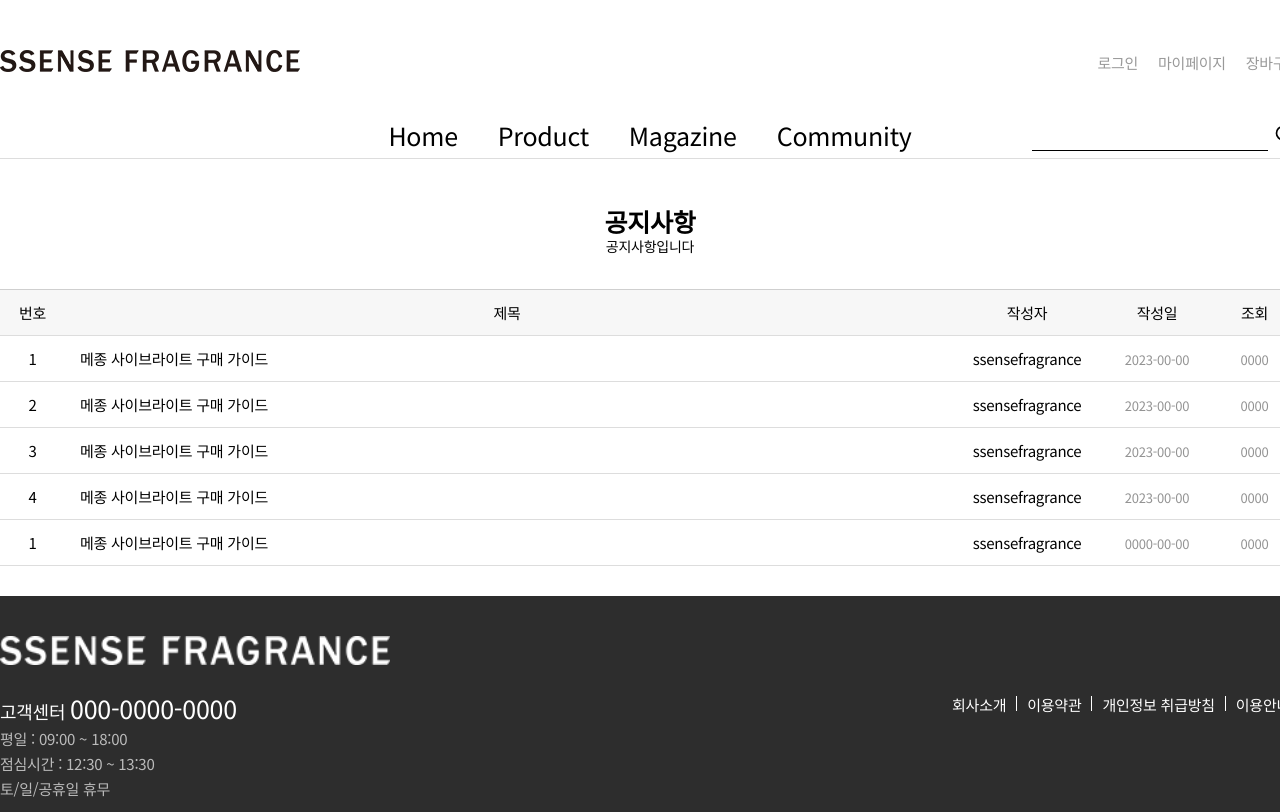
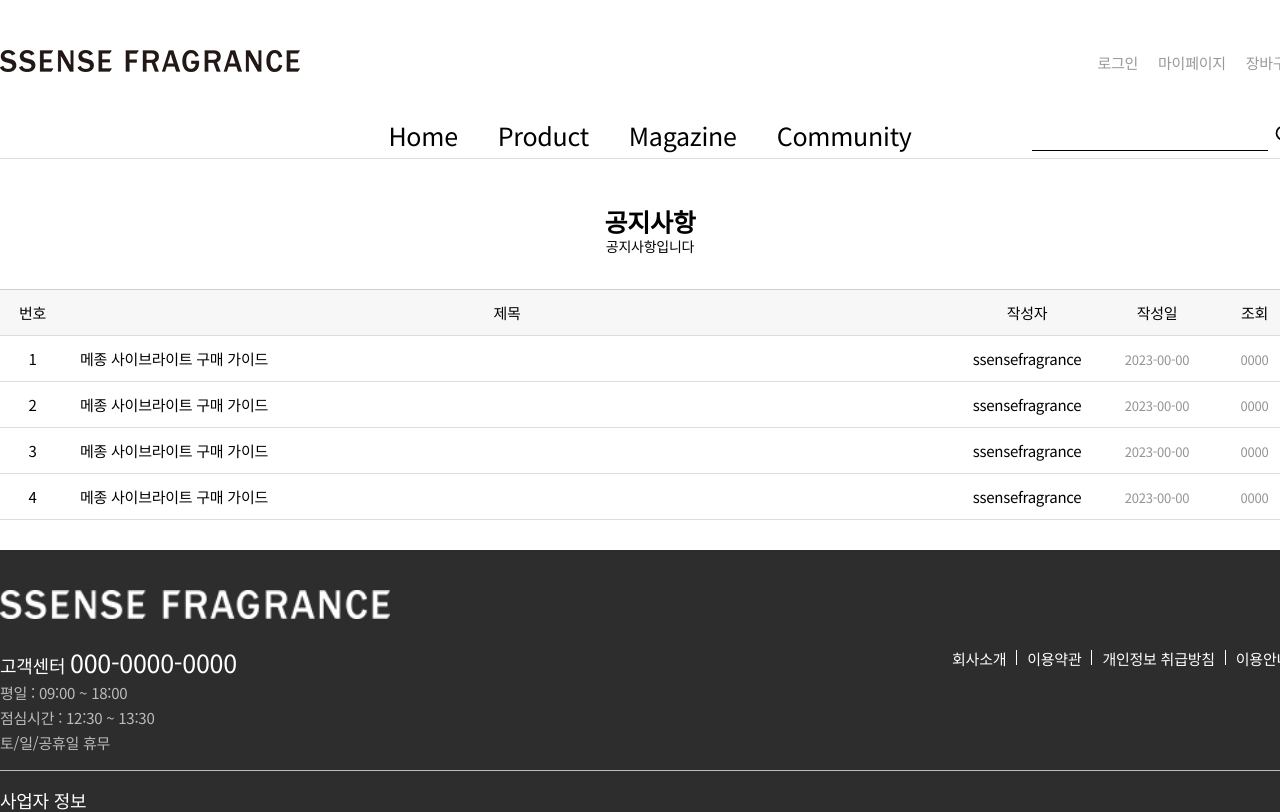
Before and after one commit to roel127/pf06, a React (Create React App) app: page /community in a window 1280 px wide. Shown: the top 812 px of the page. Built offline with nearby package versions, Linux system fonts and the light colour scheme.

Commit message:
Feat: 공지사항 내용 불러오기 json notice부분의  내용을 불러오기 및 표시

```diff
--- a/src/pages/Community.js
+++ b/src/pages/Community.js
@@ -34,13 +34,6 @@ export default function Community(){
                 </tr>
               )
             })}
-            <tr>
-              <td>1</td>
-              <td><Link to="/community1">메종 사이브라이트 구매 가이드</Link></td>
-              <td>ssensefragrance</td>
-              <td>0000-00-00</td>
-              <td>0000</td>
-            </tr>
           </tbody>
         </table>
       </div>
--- a/src/pages/CommunityDetail.js
+++ b/src/pages/CommunityDetail.js
@@ -1,6 +1,14 @@
+import { useParams } from 'react-router-dom';
 import './CommunityDetail.css';
+import noticeData from '../notice.json';
 
 export default function CommunityDetail(){
+  const params = useParams();
+  const noticeId = params.slug;
+  const str = noticeData.notice[1].cont;
+  const strSpace = str.split('.');
+
+
   return(
     <>
     <div className='board'>
@@ -15,7 +23,11 @@ export default function CommunityDetail(){
       </ul>
       </div>
       <div className='boardCont'>
-        <p>{}</p>
+        {strSpace.map((item, index)=>{
+          return(
+            <p key={index}>{item}</p>
+          )
+        })}
       </div>
     </div>
     <div className='boardBtn'>
```
